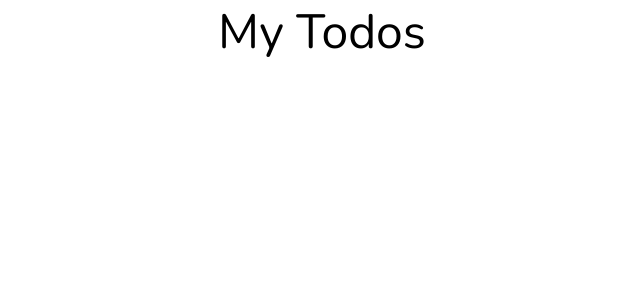
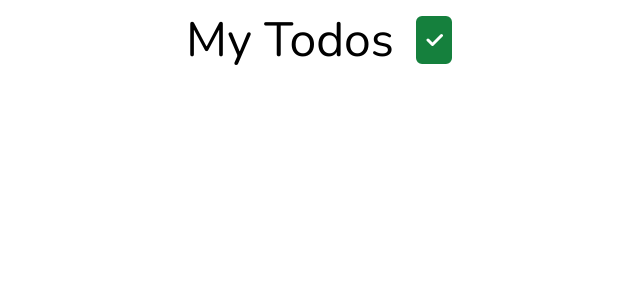
Before and after one commit to Imankh72/todo-test, a React (Create React App) app: page / in a window 1280 px wide. Shown: the top 300 px of the page, without its empty margins (318-958 px from the left). Built offline with nearby package versions, Linux system fonts and the light colour scheme; the HTML template or start-up script is replaced by a standard one.

Commit message:
Add: TodoList Component

```diff
--- a/src/App.jsx
+++ b/src/App.jsx
@@ -1,8 +1,13 @@
+import { BsFillFileCheckFill } from "react-icons/bs";
+
 const App = () => {
   return (
     <>
-      <div className="text-center p-2">
-        <h1 className="text-5xl">My Todos</h1>
+      <div className="p-2">
+        <div className="text-center p-2 flex items-center justify-center gap-4">
+          <h1 className="text-5xl">My Todos</h1>
+          <BsFillFileCheckFill className="text-5xl text-green-700" />
+        </div>
       </div>
     </>
   );
--- /dev/null
+++ b/src/components/TodoList.jsx
@@ -0,0 +1,5 @@
+const TodoList = () => {
+  return <div></div>;
+};
+
+export default TodoList;
```
